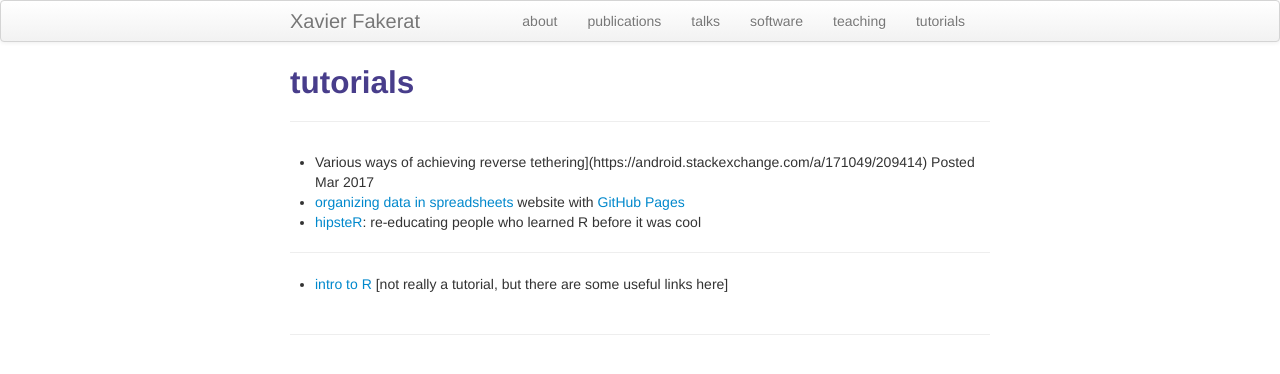
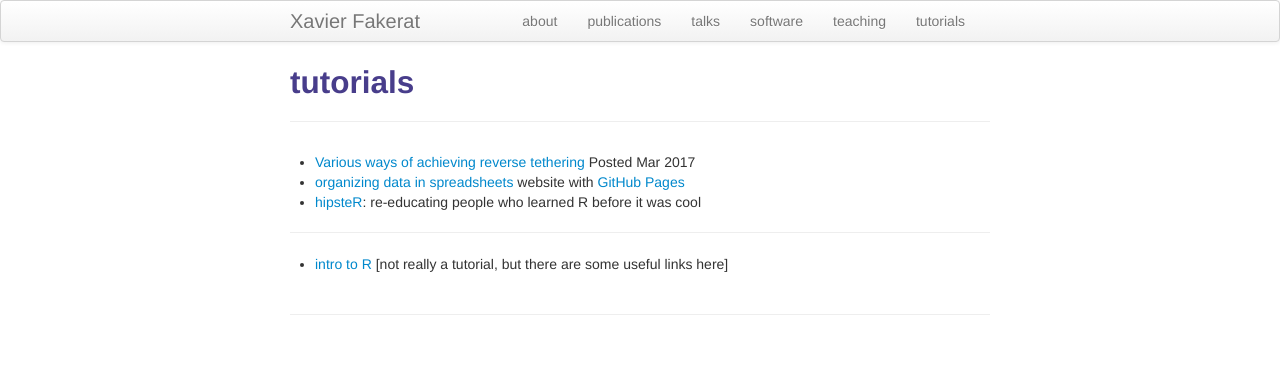
Before and after one commit to fakerat/fakerat.github.io, a Jekyll site: the page built from pages/tutorials.md, in a window 1280 px wide. Shown: the top 374 px of the page. Built offline with Jekyll 4.4.1, drawn with Linux system fonts in a browser that asks for light colours.

Commit message:
Update tutorials.md

```diff
--- a/pages/tutorials.md
+++ b/pages/tutorials.md
@@ -4,7 +4,7 @@ title: tutorials
 description: Xavier's tutorials
 ---
 
-- Various ways of achieving reverse tethering](https://android.stackexchange.com/a/171049/209414) Posted Mar 2017
+- [Various ways of achieving reverse tethering](https://android.stackexchange.com/a/171049/209414) Posted Mar 2017
 - [organizing data in spreadsheets](https://kbroman.org/dataorg)
   website with [GitHub Pages](https://pages.github.com)
 - [hipsteR](https://kbroman.org/hipsteR/): re-educating people who learned R before it was cool
```
